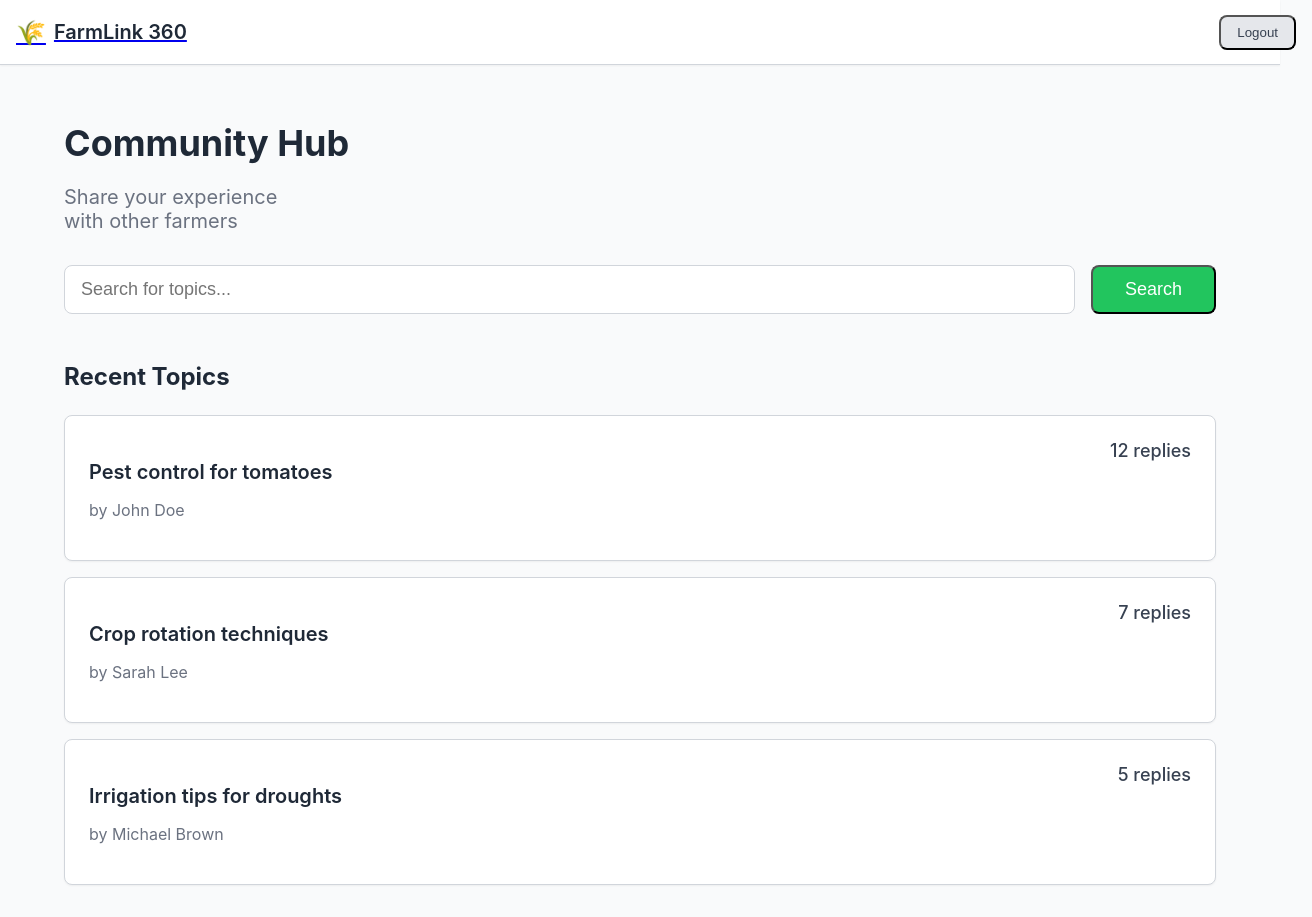
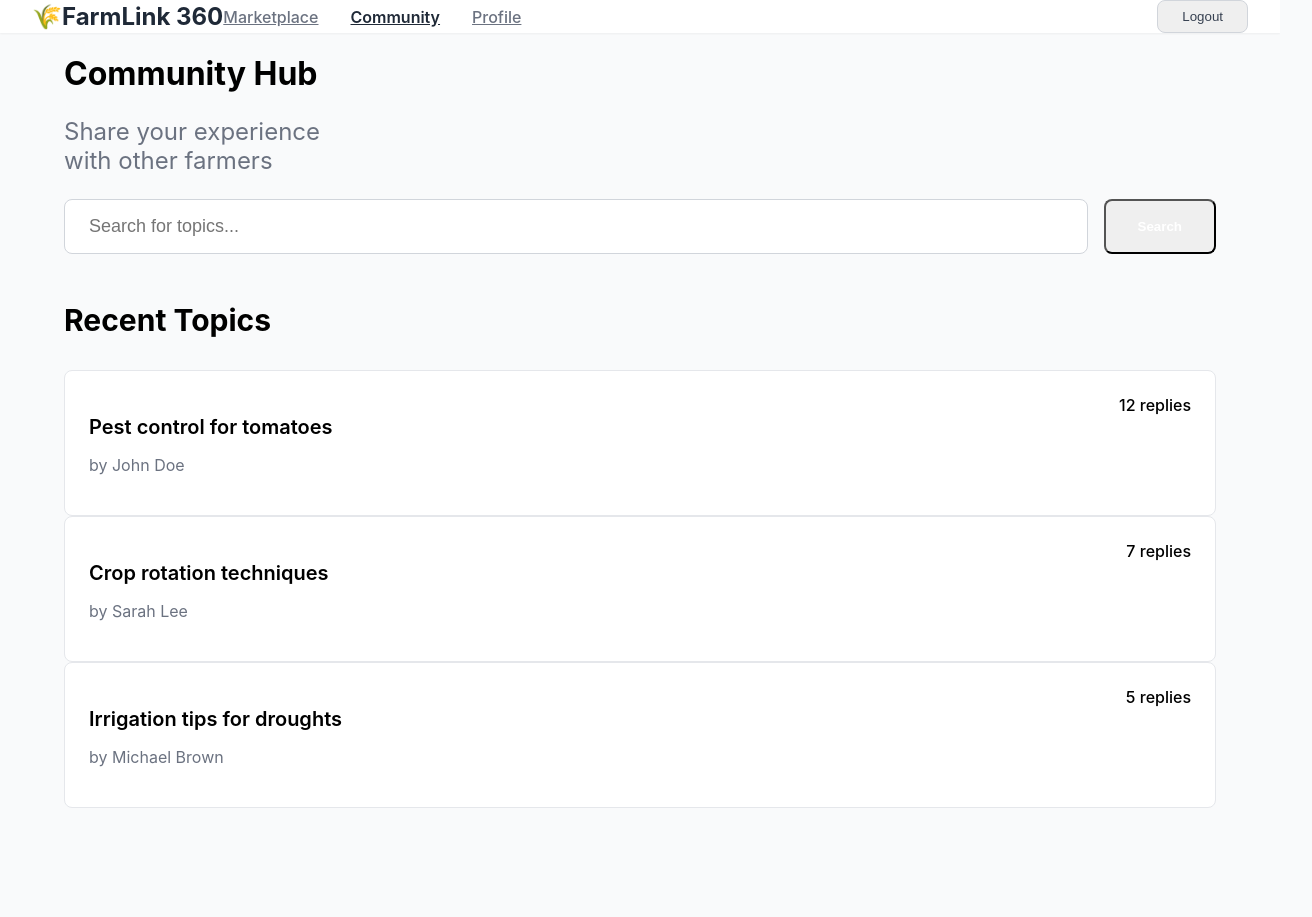
Before and after one commit to WanjiruMargaret/farm-link-fronted, a React (Create React App) app: page /community in a window 1280 px wide. Shown: the whole page, 1312 px wide, since content can reach past the window. After the commit the page ends 808 px from the top, so only its background shows below. Built offline with nearby package versions, Linux system fonts and the light colour scheme.

Commit message:
Update Community Hub and Profile page designs

```diff
--- a/public/index.html
+++ b/public/index.html
@@ -3,6 +3,7 @@
   <head>
     <meta charset="utf-8" />
     <link rel="icon" href="%PUBLIC_URL%/favicon.ico" />
+    <link href="https://fonts.googleapis.com/css2?family=Poppins:wght@400;500;600;700&family=Roboto:wght@300;400;500;700&display=swap" rel="stylesheet">
     <meta name="viewport" content="width=device-width, initial-scale=1" />
     <meta name="theme-color" content="#000000" />
     <meta
--- a/src/App.jsx
+++ b/src/App.jsx
@@ -1,5 +1,4 @@
 import { BrowserRouter as Router, Routes, Route } from 'react-router-dom';
-import Navbar from './components/Navbar';
 import Home from './pages/Home';
 import CommunityHub from './pages/CommunityHub';
 import Profile from './pages/Profile';
@@ -8,17 +7,12 @@ import Marketplace from './pages/Marketplace';
 function App() {
   return (
     <Router>
-      <div className="min-h-screen bg-gray-50">
-        <Navbar />
-        <main>
       <Routes>
         <Route path="/" element={<Home />} />
         <Route path="/marketplace" element={<Marketplace />} />
         <Route path="/community" element={<CommunityHub />} />
         <Route path="/profile" element={<Profile />} />
       </Routes>
-        </main>
-      </div>
     </Router>
   );
 }
--- a/src/pages/CommunityHub.jsx
+++ b/src/pages/CommunityHub.jsx
@@ -1,55 +1,96 @@
 import { useState } from 'react';
+import { Link } from 'react-router-dom';
 
 const CommunityHub = () => {
   const [searchTerm, setSearchTerm] = useState('');
-  const [topics] = useState([
-    { id: 1, title: 'Pest control for tomatoes', author: 'John Doe', replies: 12 },
-    { id: 2, title: 'Crop rotation techniques', author: 'Sarah Lee', replies: 7 },
-    { id: 3, title: 'Irrigation tips for droughts', author: 'Michael Brown', replies: 5 },
-  ]);
 
   return (
-    <div className="max-w-6xl mx-auto px-6 py-8">
-      <h1 className="text-4xl font-bold text-gray-800 mb-4">Community Hub</h1>
+    <div className="min-h-screen bg-gray-50">
+      {/* Header */}
+      <header className="flex items-center justify-between px-8 py-6 bg-white shadow-sm">
+        <div className="flex items-center space-x-12">
+          <div className="flex items-center space-x-3">
+            <span className="text-2xl text-green-600">🌾</span>
+            <span className="text-2xl font-bold text-gray-800">
+              FarmLink 360
+            </span>
+          </div>
+          <nav className="flex space-x-8">
+            <Link to="/marketplace" className="text-gray-600 hover:text-gray-800 font-medium">
+              Marketplace
+            </Link>
+            <Link to="/community" className="text-gray-800 font-semibold border-b-2 border-green-600 pb-1">
+              Community
+            </Link>
+            <Link to="/profile" className="text-gray-600 hover:text-gray-800 font-medium">
+              Profile
+            </Link>
+          </nav>
+        </div>
+        <button className="px-6 py-2 text-gray-700 bg-gray-100 border border-gray-300 rounded-lg hover:bg-gray-200 font-medium">
+          Logout
+        </button>
+      </header>
 
-      <p className="text-xl text-gray-600 mb-8">
-        Share your experience<br />with other farmers
+      {/* Main Content */}
+      <main className="max-w-6xl mx-auto px-8 py-12">
+        {/* Title Section */}
+        <div className="mb-12">
+          <h1 className="text-5xl font-bold text-gray-900 mb-6">
+            Community Hub
+          </h1>
+
+          <p className="text-2xl text-gray-600 mb-10">
+            Share your experience<br />
+            with other farmers
           </p>
 
           {/* Search Bar */}
-      <div className="flex gap-4 mb-12">
+          <div className="flex gap-4 mb-8">
             <input
               type="text"
               placeholder="Search for topics..."
               value={searchTerm}
               onChange={(e) => setSearchTerm(e.target.value)}
-          className="flex-1 px-4 py-3 border border-gray-300 rounded-lg text-lg focus:outline-none focus:ring-2 focus:ring-primary"
+              className="flex-1 px-6 py-4 border border-gray-300 rounded-lg text-lg focus:outline-none focus:ring-2 focus:ring-green-500 focus:border-transparent bg-white"
             />
-        <button className="bg-primary text-white px-8 py-3 rounded-lg hover:bg-secondary font-medium text-lg">
+            <button className="bg-green-700 text-white px-8 py-4 rounded-lg font-semibold hover:bg-green-800 transition-colors">
               Search
             </button>
           </div>
+        </div>
 
         {/* Recent Topics */}
-      <div>
-        <h2 className="text-2xl font-bold text-gray-800 mb-6">Recent Topics</h2>
+        <section>
+          <h2 className="text-3xl font-bold text-gray-900 mb-8">
+            Recent Topics
+          </h2>
 
-        <div className="space-y-4">
-          {topics.map(topic => (
-            <div key={topic.id} className="bg-white rounded-lg shadow-sm border p-6 hover:shadow-md transition-shadow">
+          <div className="space-y-6">
+            {[
+              { title: 'Pest control for tomatoes', author: 'John Doe', replies: 12 },
+              { title: 'Crop rotation techniques', author: 'Sarah Lee', replies: 7 },
+              { title: 'Irrigation tips for droughts', author: 'Michael Brown', replies: 5 }
+            ].map((topic, index) => (
+              <div key={index} className="bg-white border border-gray-200 rounded-lg p-6 cursor-pointer hover:shadow-lg transition-shadow">
                 <div className="flex justify-between items-start">
                   <div>
-                  <h3 className="text-xl font-semibold text-gray-800 mb-2">{topic.title}</h3>
-                  <p className="text-gray-600">by {topic.author}</p>
+                    <h3 className="text-xl font-semibold text-gray-900 mb-2">
+                      {topic.title}
+                    </h3>
+                    <p className="text-gray-600">
+                      by {topic.author}
+                    </p>
                   </div>
-                <div className="text-right">
-                  <span className="text-lg font-medium text-gray-700">{topic.replies} replies</span>
+                  <div className="text-right text-gray-500">
+                    <span className="font-medium">{topic.replies} replies</span>
                   </div>
                 </div>
               </div>
             ))}
           </div>
-      </div>
+        </section>
+      </main>
     </div>
   );
 };
--- a/src/pages/Home.jsx
+++ b/src/pages/Home.jsx
@@ -1,8 +1,38 @@
+import { Link } from 'react-router-dom';
+
 const Home = () => {
   return (
-    <div className="max-w-4xl mx-auto">
+    <div className="min-h-screen bg-gray-100">
+      {/* Header */}
+      <header className="flex items-center justify-between px-6 py-4 bg-white border-b border-gray-200">
+        <div className="flex items-center space-x-8">
+          <div className="flex items-center space-x-2">
+            <span className="text-2xl text-green-700">🌾</span>
+            <span className="text-xl font-bold text-gray-800">
+              FarmLink 360
+            </span>
+          </div>
+          <nav className="flex space-x-6">
+            <Link to="/marketplace" className="text-gray-600 hover:text-gray-800">
+              Marketplace
+            </Link>
+            <Link to="/community" className="text-gray-600 hover:text-gray-800">
+              Community
+            </Link>
+            <Link to="/profile" className="text-gray-600 hover:text-gray-800">
+              Profile
+            </Link>
+          </nav>
+        </div>
+        <button className="px-4 py-2 text-sm text-gray-800 bg-gray-100 border border-gray-300 rounded-lg hover:bg-gray-200">
+          Logout
+        </button>
+      </header>
+
+      {/* Main Content */}
+      <main className="max-w-7xl mx-auto px-6 py-10">
         <div className="text-center mb-12">
-        <h1 className="text-4xl font-bold text-gray-800 mb-4">
+          <h1 className="text-5xl font-bold text-gray-800 mb-4">
             Welcome to FarmLink 360
           </h1>
           <p className="text-xl text-gray-600">
@@ -10,25 +40,40 @@ const Home = () => {
           </p>
         </div>
 
-      <div className="grid md:grid-cols-3 gap-6">
-        <div className="bg-white p-6 rounded-lg shadow-md hover:shadow-lg transition-shadow">
-          <div className="text-3xl mb-4">🌾</div>
-          <h3 className="text-lg font-semibold mb-2">Disease Diagnosis</h3>
-          <p className="text-gray-600">Upload images to identify plant and livestock diseases</p>
+        <div className="grid grid-cols-1 md:grid-cols-2 lg:grid-cols-3 gap-6">
+          <div className="bg-white p-6 rounded-xl border border-gray-200 cursor-pointer hover:shadow-lg transition-shadow">
+            <div className="text-5xl mb-4">🌾</div>
+            <h3 className="text-lg font-semibold mb-2 text-gray-800">
+              Disease Diagnosis
+            </h3>
+            <p className="text-gray-600">
+              Upload images to identify plant and livestock diseases
+            </p>
           </div>
 
-        <div className="bg-white p-6 rounded-lg shadow-md hover:shadow-lg transition-shadow">
-          <div className="text-3xl mb-4">💬</div>
-          <h3 className="text-lg font-semibold mb-2">Community Hub</h3>
-          <p className="text-gray-600">Connect with farmers and get expert advice</p>
+          <Link to="/community" className="block">
+            <div className="bg-white p-6 rounded-xl border border-gray-200 cursor-pointer hover:shadow-lg transition-shadow h-full">
+              <div className="text-5xl mb-4">💬</div>
+              <h3 className="text-lg font-semibold mb-2 text-gray-800">
+                Community Hub
+              </h3>
+              <p className="text-gray-600">
+                Connect with farmers and get expert advice
+              </p>
             </div>
+          </Link>
 
-        <div className="bg-white p-6 rounded-lg shadow-md hover:shadow-lg transition-shadow">
-          <div className="text-3xl mb-4">📈</div>
-          <h3 className="text-lg font-semibold mb-2">Farm Records</h3>
-          <p className="text-gray-600">Track income, expenses, and profit/loss</p>
+          <div className="bg-white p-6 rounded-xl border border-gray-200 cursor-pointer hover:shadow-lg transition-shadow">
+            <div className="text-5xl mb-4">📈</div>
+            <h3 className="text-lg font-semibold mb-2 text-gray-800">
+              Farm Records
+            </h3>
+            <p className="text-gray-600">
+              Track income, expenses, and profit/loss
+            </p>
           </div>
         </div>
+      </main>
     </div>
   );
 };
--- a/src/pages/Marketplace.jsx
+++ b/src/pages/Marketplace.jsx
@@ -1,16 +1,53 @@
+import { Link } from 'react-router-dom';
+
 const Marketplace = () => {
   return (
-    <div className="max-w-6xl mx-auto px-6 py-8">
-      <h1 className="text-4xl font-bold text-gray-800 mb-4">Marketplace</h1>
-      <p className="text-xl text-gray-600 mb-8">
-        Connect with buyers and sell your farm products
-      </p>
+    <div className="min-h-screen bg-gray-100">
+      {/* Header */}
+      <header className="flex items-center justify-between px-6 py-4 bg-white border-b border-gray-200">
+        <div className="flex items-center space-x-8">
+          <div className="flex items-center space-x-2">
+            <span className="text-2xl text-green-700">🌾</span>
+            <span className="text-xl font-bold text-gray-800">
+              FarmLink 360
+            </span>
+          </div>
+          <nav className="flex space-x-6">
+            <Link to="/marketplace" className="text-gray-800 font-medium">
+              Marketplace
+            </Link>
+            <Link to="/community" className="text-gray-600 hover:text-gray-800">
+              Community
+            </Link>
+            <Link to="/profile" className="text-gray-600 hover:text-gray-800">
+              Profile
+            </Link>
+          </nav>
+        </div>
+        <button className="px-4 py-2 text-sm text-gray-800 bg-gray-100 border border-gray-300 rounded-lg hover:bg-gray-200">
+          Logout
+        </button>
+      </header>
 
-      <div className="bg-white rounded-lg shadow-sm border p-8 text-center">
-        <div className="text-6xl mb-4">🛒</div>
-        <h2 className="text-2xl font-semibold text-gray-800 mb-2">Coming Soon</h2>
-        <p className="text-gray-600">The marketplace feature is under development</p>
-      </div>
+      {/* Main Content */}
+      <main className="max-w-7xl mx-auto px-6 py-10">
+        <h1 className="text-5xl font-bold text-gray-800 mb-4">
+          Marketplace
+        </h1>
+        <p className="text-xl text-gray-600 mb-8">
+          Connect with buyers and sell your farm products
+        </p>
+
+        <div className="bg-white border border-gray-200 rounded-xl p-16 text-center">
+          <div className="text-8xl mb-4">🛒</div>
+          <h2 className="text-3xl font-semibold text-gray-800 mb-2">
+            Coming Soon
+          </h2>
+          <p className="text-gray-600">
+            The marketplace feature is under development
+          </p>
+        </div>
+      </main>
     </div>
   );
 };
--- a/src/pages/Profile.jsx
+++ b/src/pages/Profile.jsx
@@ -1,45 +1,95 @@
+import { Link } from 'react-router-dom';
+
 const Profile = () => {
   return (
-    <div className="max-w-6xl mx-auto px-6 py-8">
-      <h1 className="text-4xl font-bold text-gray-800 mb-8">Profile</h1>
+    <div className="min-h-screen bg-gray-50">
+      {/* Header */}
+      <header className="flex items-center justify-between px-8 py-6 bg-white shadow-sm">
+        <div className="flex items-center space-x-12">
+          <div className="flex items-center space-x-3">
+            <span className="text-2xl text-green-600">🌾</span>
+            <span className="text-2xl font-bold text-gray-800">
+              FarmLink 360
+            </span>
+          </div>
+          <nav className="flex space-x-8">
+            <Link to="/marketplace" className="text-gray-600 hover:text-gray-800 font-medium">
+              Marketplace
+            </Link>
+            <Link to="/community" className="text-gray-600 hover:text-gray-800 font-medium">
+              Community
+            </Link>
+            <Link to="/profile" className="text-gray-800 font-semibold border-b-2 border-green-600 pb-1">
+              Profile
+            </Link>
+          </nav>
+        </div>
+        <button className="px-6 py-2 text-gray-700 bg-gray-100 border border-gray-300 rounded-lg hover:bg-gray-200 font-medium">
+          Logout
+        </button>
+      </header>
+
+      {/* Main Content */}
+      <main className="max-w-6xl mx-auto px-8 py-12">
+        {/* Title */}
+        <h1 className="text-5xl font-bold text-gray-900 mb-12">
+          Profile
+        </h1>
 
         {/* Profile Info */}
-      <div className="flex items-center mb-12">
-        <div className="w-32 h-32 rounded-full overflow-hidden mr-8">
+        <div className="flex items-center mb-12 space-x-8">
+          <div className="w-32 h-32 rounded-full overflow-hidden bg-gray-200">
             <img
-            src="https://images.unsplash.com/photo-1507003211169-0a1dd7228f2d?w=150&h=150&fit=crop&crop=face"
+              src="https://images.unsplash.com/photo-1595273670150-bd0c3c392e46?w=128&h=128&fit=crop&crop=face"
               alt="Michael Brown"
               className="w-full h-full object-cover"
             />
           </div>
           <div>
-          <h2 className="text-3xl font-bold text-gray-800 mb-2">Michael Brown</h2>
-          <p className="text-gray-600 text-lg">michael.brown@example.com</p>
+            <h2 className="text-4xl font-bold text-gray-900 mb-3">
+              Michael Brown
+            </h2>
+            <p className="text-xl text-gray-600">
+              michael.brown@example.com
+            </p>
           </div>
         </div>
 
         {/* Farm Details */}
-      <div className="bg-white rounded-lg shadow-sm border p-8">
-        <h3 className="text-2xl font-bold text-gray-800 mb-6">Farm Details</h3>
+        <section>
+          <h3 className="text-3xl font-bold text-gray-900 mb-8">
+            Farm Details
+          </h3>
 
-        <div className="grid grid-cols-1 md:grid-cols-2 gap-8">
-          <div className="flex justify-between items-center py-4 border-b border-gray-200">
-            <span className="text-lg font-medium text-gray-700">Farm Name</span>
-            <span className="text-lg text-gray-600">Green Pastures</span>
+          <div className="bg-white border border-gray-200 rounded-lg p-8 shadow-sm">
+            {/* Farm Details Rows */}
+            <div className="flex justify-between items-center py-6 border-b border-gray-200">
+              <span className="text-xl font-semibold text-gray-900">
+                Farm Name
+              </span>
+              <span className="text-xl text-gray-600">
+                Green Pastures
+              </span>
             </div>
 
-          <div className="flex justify-between items-center py-4 border-b border-gray-200">
-            <span className="text-lg font-medium text-gray-700">Location</span>
-            <span className="text-lg text-gray-600">Nairobi, Kenya</span>
-          </div>
+            <div className="flex justify-between items-center py-6 mb-8">
+              <span className="text-xl font-semibold text-gray-900">
+                Location
+              </span>
+              <span className="text-xl text-gray-600">
+                Nairobi, Kenya
+              </span>
             </div>
 
-        <div className="mt-8 flex justify-end">
-          <button className="bg-primary text-white px-8 py-3 rounded-lg hover:bg-secondary font-medium">
+            {/* Edit Profile Button */}
+            <div className="flex justify-end">
+              <button className="bg-green-700 text-white px-8 py-4 rounded-lg font-semibold hover:bg-green-800 transition-colors text-lg">
                 Edit Profile
               </button>
             </div>
           </div>
+        </section>
+      </main>
     </div>
   );
 };
```
Also changed, not shown: src/assets/FarmLinkIcon.jsx (added, +28 -0 lines). Lines whose indentation alone changed are shown as unchanged.
